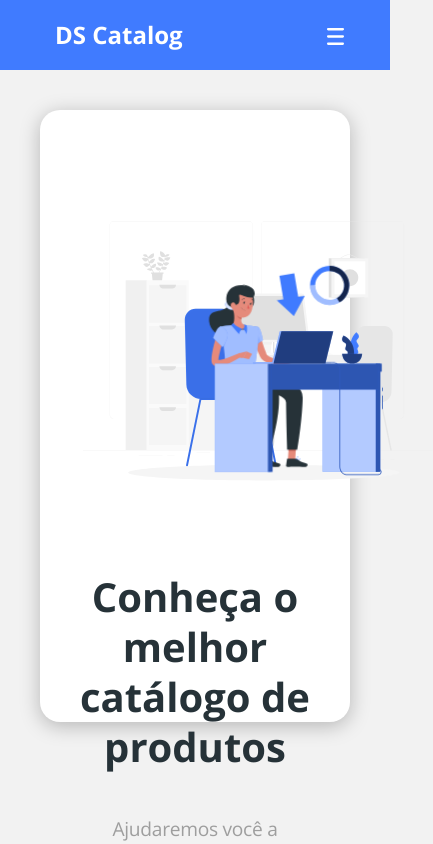
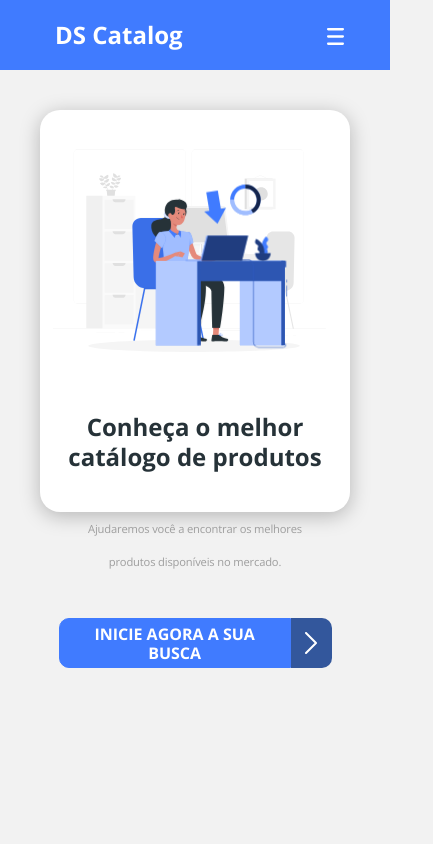
Before and after one commit to leodelmiro/dscatalog-bootcamp-devsuperior, a React (Create React App) app in the folder front-web/: page / in a window 390 px wide. Shown: the top 844 px of the page, 433 px wide, since content can reach past the window. Built offline with nearby package versions, Linux system fonts and the light colour scheme; no server answers; the HTML template or start-up script is replaced by a standard one.

Commit message:
Responsividade mobile - Home

```diff
--- a/front-web/src/core/components/ButtonIcon/index.tsx
+++ b/front-web/src/core/components/ButtonIcon/index.tsx
@@ -7,7 +7,7 @@ type Props = {
 }
 
 const ButtonIcon = ({ text } : Props) => (
-    <div className="d-flex">
+    <div className="default-button">
         <button className="btn btn-primary btn-icon">
             <h5>{text}</h5>
         </button>
--- a/front-web/src/core/components/ButtonIcon/styles.scss
+++ b/front-web/src/core/components/ButtonIcon/styles.scss
@@ -1,3 +1,7 @@
+.default-button {
+    display: flex;
+}
+
 .btn-icon {
     height: 70px;
     width: 380px;
@@ -14,3 +18,23 @@
     justify-content: center;
     color: #ffffff;
 }
+
+@media (max-width: 576px) {
+    .default-button {
+        max-width: 70vw;
+        height: 50px;
+        margin-bottom: 15px;
+
+        button h5 {
+            font-size: 1em;
+        }
+    }
+
+    .btn-icon {
+        height: 50px;
+    }
+
+    .btn-icon-content {
+        height: 50px;
+    }
+}
--- a/front-web/src/pages/Home/styles.scss
+++ b/front-web/src/pages/Home/styles.scss
@@ -72,4 +72,28 @@
 }
 
 @media (max-width: 576px) {
+    .home-content {
+        flex-direction: column-reverse;
+        padding: 0px
+    }
+
+    .main-image {
+        width: 70vw !important;
+        margin: -100px 0px -80px -80px;
+    }
+
+    .text-title {
+        font-size: 1.5rem;
+        text-align: center;
+        line-height: 30px;
+        letter-spacing: 0;
+    }
+
+    .text-subtitle {
+        font-size: 0.7em;
+        text-align: center;
+        font-weight: 400;
+        margin: 40px 0px;
+    }
+
 }
```
